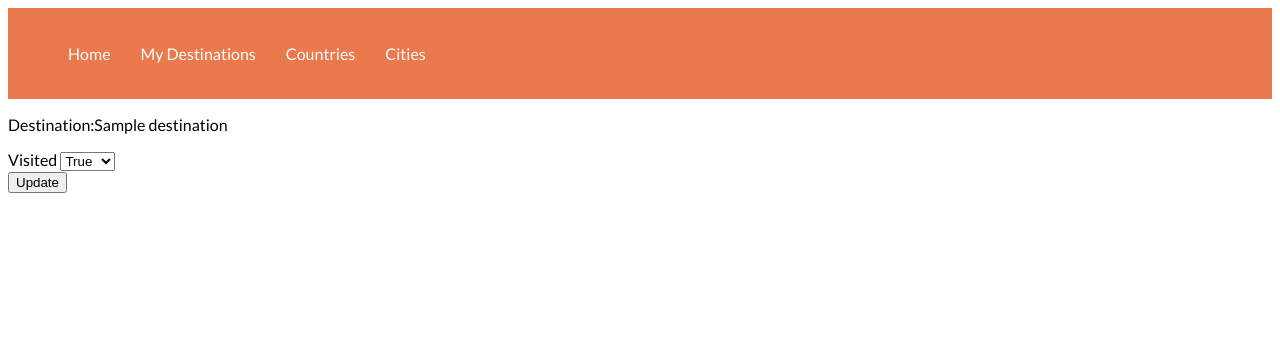
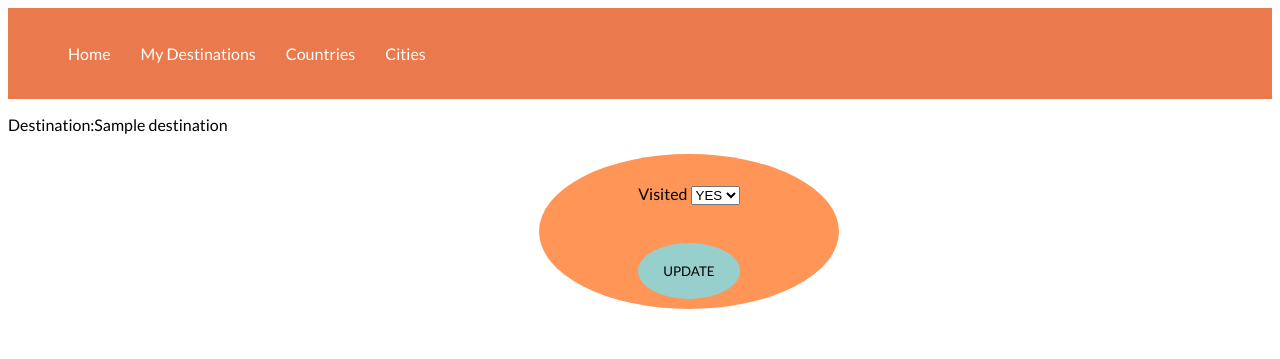
Before and after one commit to spencerT101/Bucket_List_Project_1, a Flask app: page /city/1/edit in a window 1280 px wide. Shown: the top 359 px of the page. Run offline with Flask 2, Linux system fonts and the light colour scheme; a database or web service that is not in the repository returns one stand-in record (values such as "Sample title"); some libraries are stand-ins or nearby versions.

Commit message:
visited status update button complete, working on drop down box

```diff
--- a/project_start_code/static/style.css
+++ b/project_start_code/static/style.css
@@ -199,6 +199,8 @@ body{
 
 /* css styling for edit bucket list destination page */
 
+
+
 .change_destination {
     display:flex;
     flex-direction:column;
@@ -215,19 +217,6 @@ body{
     font-family: 'lato', sans-serif ;
 }
 
-.update_dest_button{
-    justify-content: center;
-    text-decoration: none;
-    font-family: 'lato';
-    background-color: burlywood;
-    height: 90px;
-    width:60px;
-    border: none;
-    border-radius: 400px;
-    margin-left: 70px;
-    margin-top:40px;
-
-}
 #destination{
     width:190px;
     margin-left:5px;
@@ -236,4 +225,46 @@ body{
     border:none;
     margin-top: 10px;
 
+
 }
+
+.update_dest_button{
+    justify-content: center;
+    text-decoration: none;
+    font-family: 'lato';
+    background-color: rgba(122, 255, 226, 0.8);
+    height:80px;
+    width:60px;
+    border: none;
+    border-radius: 400px;
+    margin-left: 70px;
+    margin-top:40px;
+
+}
+
+/* CSS styling for update visited status */
+
+.visited_status{
+    display:grid;
+    flex-direction:column;
+    text-align:center;
+    background-color:rgba(255, 123, 46, 0.8);
+    width: 300px;
+    margin-left: 42%;
+    padding-top:30px;
+    position:relative;
+    justify-content: space-around;
+    border-radius: 50%;
+    margin-top: 20px;
+    font-family: 'lato', sans-serif;
+    height:125px;
+}
+.visited_status > button{
+margin-bottom: 10px;
+border-radius: 50%;
+border:none;
+font-family: 'lato', sans-serif;
+background-color:  rgba(107, 233, 255, 0.7);
+
+
+}
--- a/project_start_code/templates/city/edit.html
+++ b/project_start_code/templates/city/edit.html
@@ -2,15 +2,15 @@
 {% block content %}
 
 <p>Destination:{{city.city_name}}</p>
-<form action ='/city/{{city.id}}' method = "post" >
+<form action ='/city/{{city.id}}' method = "post" class = "visited_status">
 <div>
 <label for = "visited">Visited</label>
     <select name = "visited" id = "visited">
-        <option value = "true">True</option>
-        <option value = "false">False</option>
+        <option value = "true">YES</option>
+        <option value = "false">NO</option>
         </select>
     </div>
-    <button action = "submit"> Update</button>
+    <button action = "submit"> UPDATE</button>
 </form>
 
 {% endblock %}
--- a/project_start_code/templates/destinations/edit_destination.html
+++ b/project_start_code/templates/destinations/edit_destination.html
@@ -1,5 +1,6 @@
 {%extends "base.html"%}
 {% block content %}
+<h2 class = "view-title">CHANGE YOUR DESTINATION</h2>
 <form action = '/destinations/{{bucket_list.id}}' method = "post">
 <div class = "change_destination">
     <label for = "destination">Destination: </label>
--- a/project_start_code/templates/destinations/new_destination.html
+++ b/project_start_code/templates/destinations/new_destination.html
@@ -1,5 +1,6 @@
 {%extends "base.html"%}
 {% block content %}
+
 
 <form action = "/destinations" method = "post">
 <div>
```
